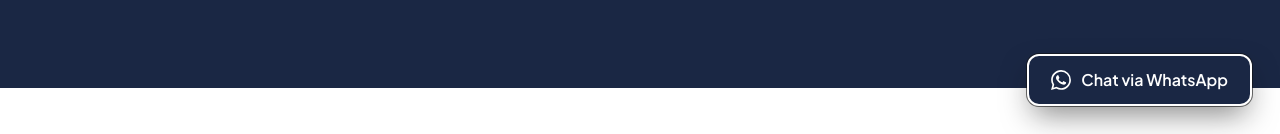
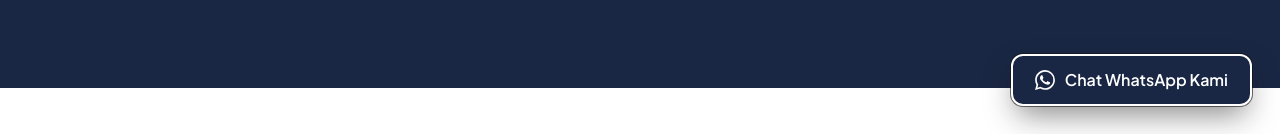
Before and after one commit to raiyanvi27-byte/raveria-site, a plain HTML site: page index.html in a window 1280 px wide. Shown: the part 666-800 px from the top of the page. Drawn offline with Linux system fonts and the light colour scheme.

Commit message:
update teks tombol

```diff
--- a/index.html
+++ b/index.html
@@ -885,7 +885,7 @@
      target="_blank" rel="noopener"
      aria-label="Hubungi Kami via WhatsApp (membuka tab baru)">
     <svg viewBox="0 0 24 24" aria-hidden="true" focusable="false"><path d="M17.472 14.382c-.297-.149-1.758-.867-2.03-.967-.273-.099-.471-.148-.67.15-.197.297-.767.966-.94 1.164-.173.199-.347.223-.644.075-.297-.15-1.255-.463-2.39-1.475-.883-.788-1.48-1.761-1.653-2.059-.173-.297-.018-.458.13-.606.134-.133.298-.347.446-.52.149-.174.198-.298.298-.497.099-.198.05-.371-.025-.52-.075-.149-.669-1.612-.916-2.207-.242-.579-.487-.5-.669-.51-.173-.008-.371-.01-.57-.01-.198 0-.52.074-.792.372-.272.297-1.04 1.016-1.04 2.479 0 1.462 1.065 2.875 1.213 3.074.149.198 2.096 3.2 5.077 4.487.709.306 1.262.489 1.694.625.712.227 1.36.195 1.871.118.571-.085 1.758-.719 2.006-1.413.248-.694.248-1.289.173-1.413-.074-.124-.272-.198-.57-.347m-5.421 7.403h-.004a9.87 9.87 0 0 1-5.031-1.378l-.361-.214-3.741.982.998-3.648-.235-.374a9.86 9.86 0 0 1-1.51-5.26c.001-5.45 4.436-9.884 9.888-9.884 2.64 0 5.122 1.03 6.988 2.898a9.825 9.825 0 0 1 2.893 6.994c-.003 5.45-4.437 9.884-9.885 9.884m8.413-18.297A11.815 11.815 0 0 0 12.050 0C5.495 0 .16 5.335.157 11.892c0 2.096.547 4.142 1.588 5.945L.057 24l6.305-1.654a11.882 11.882 0 0 0 5.683 1.448h.005c6.554 0 11.89-5.335 11.893-11.893a11.821 11.821 0 0 0-3.48-8.413Z"/></svg>
-    <span>Chat via WhatsApp</span>
+    <span>Chat WhatsApp Kami</span>
   </a>
 
   <script>
```
